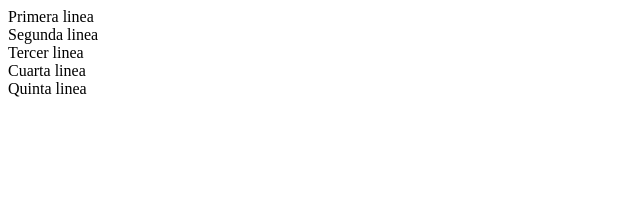
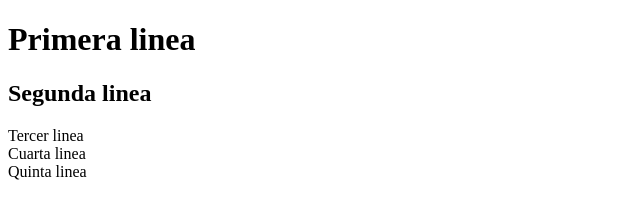
Before and after one commit to yordy-padilla/Clase_Creacion_soft, a plain HTML site: page clase.html in a window 1280 px wide. Shown: the whole page, without its empty margins (0-640 px from the left). Drawn offline with Linux system fonts and the light colour scheme.

Commit message:
septimo commit

```diff
--- a/clase.html
+++ b/clase.html
@@ -7,8 +7,8 @@
     <title>Pagina</title>
 </head>
 <body>
-    <div>Primera linea</div>
-    <div>Segunda linea</div>
+    <div><h1>Primera linea</h1></div>
+    <div><h2>Segunda linea</h2></div>
     <div>Tercer linea</div>
     <div>Cuarta linea</div>
     <div>Quinta linea</div>
```
